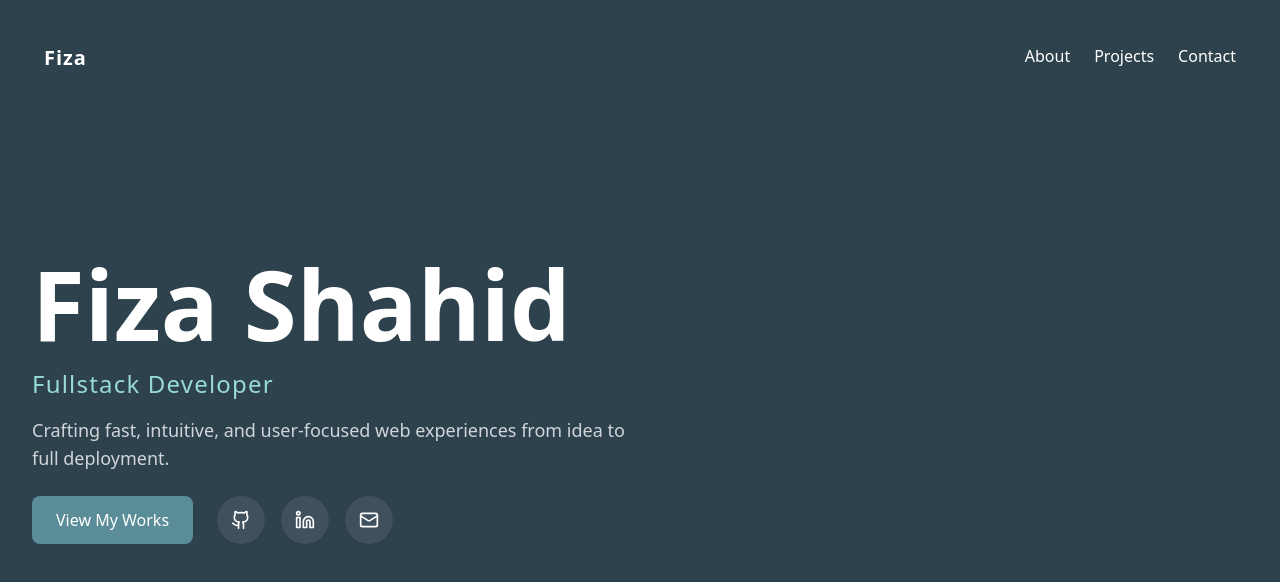
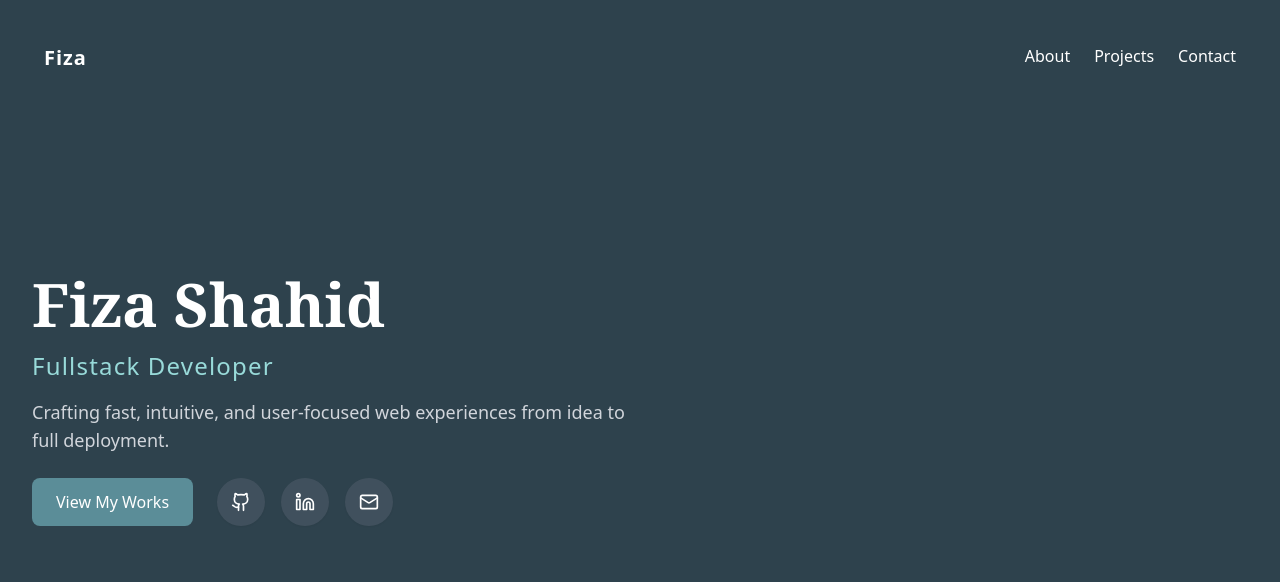
Before and after one commit to fizacodes/My-Portfolio-FullStack-Developer, a React (Vite) app: page / in a window 1280 px wide. Shown: the top 582 px of the page. Built offline with nearby package versions, Linux system fonts and the light colour scheme.

Commit message:
UI Fixation

```diff
--- a/src/Components/Hero.jsx
+++ b/src/Components/Hero.jsx
@@ -9,7 +9,7 @@ function Hero() {
 
       {/* HERO CONTENT ABSOLUTELY CENTERED */}
       <div className="absolute top-1/2 left-8 -translate-y-1/2">
-        <h1 className="text-white font-semibold font-sans sm:text-8xl  text-4xl mb-4">
+        <h1 className="text-white font-semibold font-serif sm:text-6xl  text-4xl mb-4">
           Fiza Shahid
         </h1>
         <h2 className="text-2xl tracking-wider font-medium text-[#98DAD9] mb-4">
```
